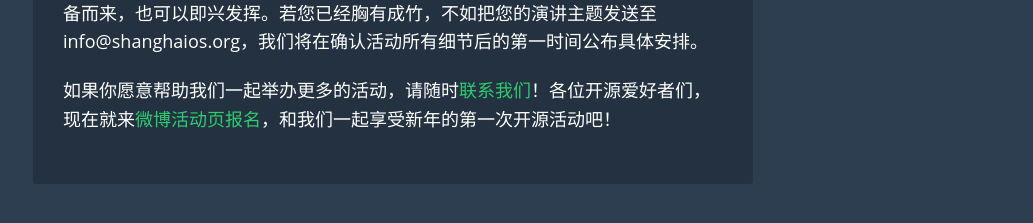
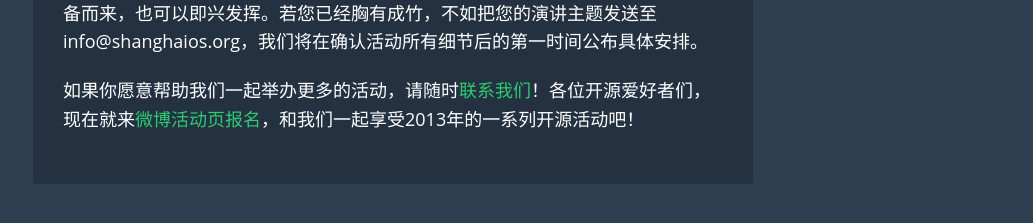
Before and after one commit to Wiredcraft/shanghaios, a Jekyll site: the page built from _posts/cn/2013-02-07-javascript-zhi-nian-le-wuqiong.md, in a window 1280 px wide. Shown: the part 573-796 px from the top of the page, without its empty margins (247-1280 px from the left). Built offline with Jekyll 4.4.1, drawn with Linux system fonts in a browser that asks for light colours.

Commit message:
remved previous date info

```diff
--- a/_posts/cn/2013-02-07-javascript-zhi-nian-le-wuqiong.md
+++ b/_posts/cn/2013-02-07-javascript-zhi-nian-le-wuqiong.md
@@ -9,4 +9,4 @@ lang: cn
 
 我们热忱地邀请您参加本次在[Wiredcraft](http://wiredcraft.com/)公司举行的NodeJS聚会，我们将为大家提供高水平的技术演讲，同时更期待参与者们能踊跃上台与大家进行交流，您可以有备而来，也可以即兴发挥。若您已经胸有成竹，不如把您的演讲主题发送至info@shanghaios.org，我们将在确认活动所有细节后的第一时间公布具体安排。
 
-如果你愿意帮助我们一起举办更多的活动，请随时[联系我们](mailto:info@shanghaios.org)！各位开源爱好者们，现在就来[微博活动页报名](http://event.weibo.com/785012)，和我们一起享受新年的第一次开源活动吧！
+如果你愿意帮助我们一起举办更多的活动，请随时[联系我们](mailto:info@shanghaios.org)！各位开源爱好者们，现在就来[微博活动页报名](http://event.weibo.com/785012)，和我们一起享受2013年的一系列开源活动吧！
```
